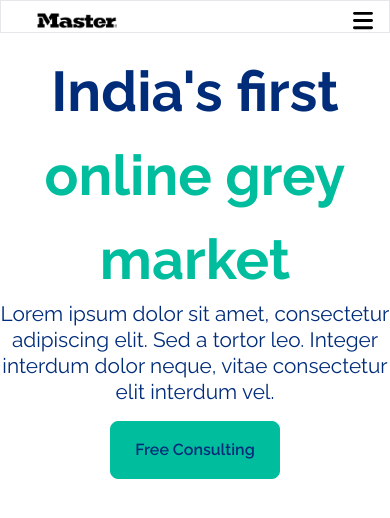
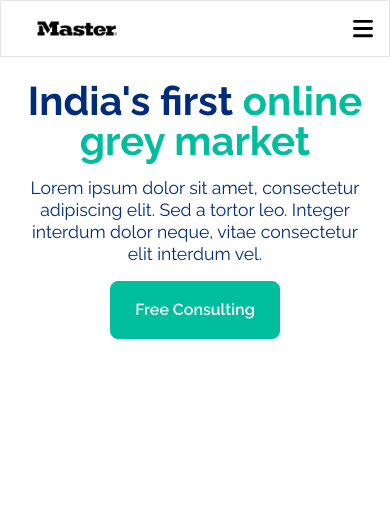
Before and after one commit to ipocircleteam/web-client, a Next.js app: page / in a window 390 px wide. Shown: the top 518 px of the page. Built offline with nearby package versions, Linux system fonts and the light colour scheme.

Commit message:
make hero section responsive

```diff
--- a/src/components/Buttons/cta-btn.tsx
+++ b/src/components/Buttons/cta-btn.tsx
@@ -7,7 +7,7 @@ export default function CTAbutton(props: CTAType) {
   return (
     <button
       onClick={props.function}
-      className="mx-4 text-primary bg-secondary py-2 px-4 font-semibold rounded-lg border border-secondary
+      className="mx-4 bg-secondary py-2 px-4 font-semibold rounded-lg border border-secondary
           hover:bg-base hover:border-secondary custom-btn-transition text-base hover:text-primary"
     >
       {props.text}
--- a/src/components/Buttons/large-cta-btn.tsx
+++ b/src/components/Buttons/large-cta-btn.tsx
@@ -7,7 +7,7 @@ export default function LargeCTAbutton(props: CTAType) {
   return (
     <button
       onClick={props.function}
-      className="mx-4 text-primary text-[1.3rem] bg-secondary py-4 px-6 font-semibold rounded-lg border border-secondary
+      className="mx-4 text-[1.4rem] md:text-[1.3rem] bg-secondary py-4 px-6 font-semibold rounded-lg border border-secondary
           hover:bg-base hover:border-secondary custom-btn-transition text-base hover:text-primary"
     >
       {props.text}
--- a/src/components/Hero/hero.tsx
+++ b/src/components/Hero/hero.tsx
@@ -6,15 +6,15 @@ import LargeCTAbutton from '../Buttons/large-cta-btn'
 
 export default function Hero() {
   return (
-    <div className="my-4 text-center">
-      <span className="flex justify-center items-center">
-        <h1 className=" text-[3.5rem] font-bold">
+    <div className="my-6 md:my-4 text-center">
+      <span className="flex justify-center items-center w-[90vw] mx-auto">
+        <h1 className="text-[2.5rem] md:text-[3rem] lg:text-[3.5rem] font-bold leading-[1] ">
           <label className="text-primary">India's first </label>
           <label className="text-secondary">online grey market</label>
         </h1>
       </span>
 
-      <p className="text-[1.3rem] leading-tight text-primary">
+      <p className="my-4 md:my-2 text-[1.1rem] md:text-[1.3rem] leading-tight text-primary w-[90vw] mx-auto">
         Lorem ipsum dolor sit amet, consectetur adipiscing elit. Sed a tortor
         leo. Integer <br /> interdum dolor neque, vitae consectetur elit
         interdum vel.
--- a/src/components/Menu/small.menu.tsx
+++ b/src/components/Menu/small.menu.tsx
@@ -26,7 +26,7 @@ export default function SmallMenu() {
 
 function Navbar(props: CallBackType) {
   return (
-    <div className="flex justify-between items-center border border-bottom px-4 pt-2">
+    <div className="flex justify-between items-center border border-bottom p-4">
       <Link href="/">
         <Image
           className="ml-5"
--- a/tailwind.config.ts
+++ b/tailwind.config.ts
@@ -10,6 +10,7 @@ const config: Config = {
     screens: {
       sm: '480px',
       md: '600px',
+      mdlg: '800px',
       lg: '976px',
       xl: '1440px',
     },
```
